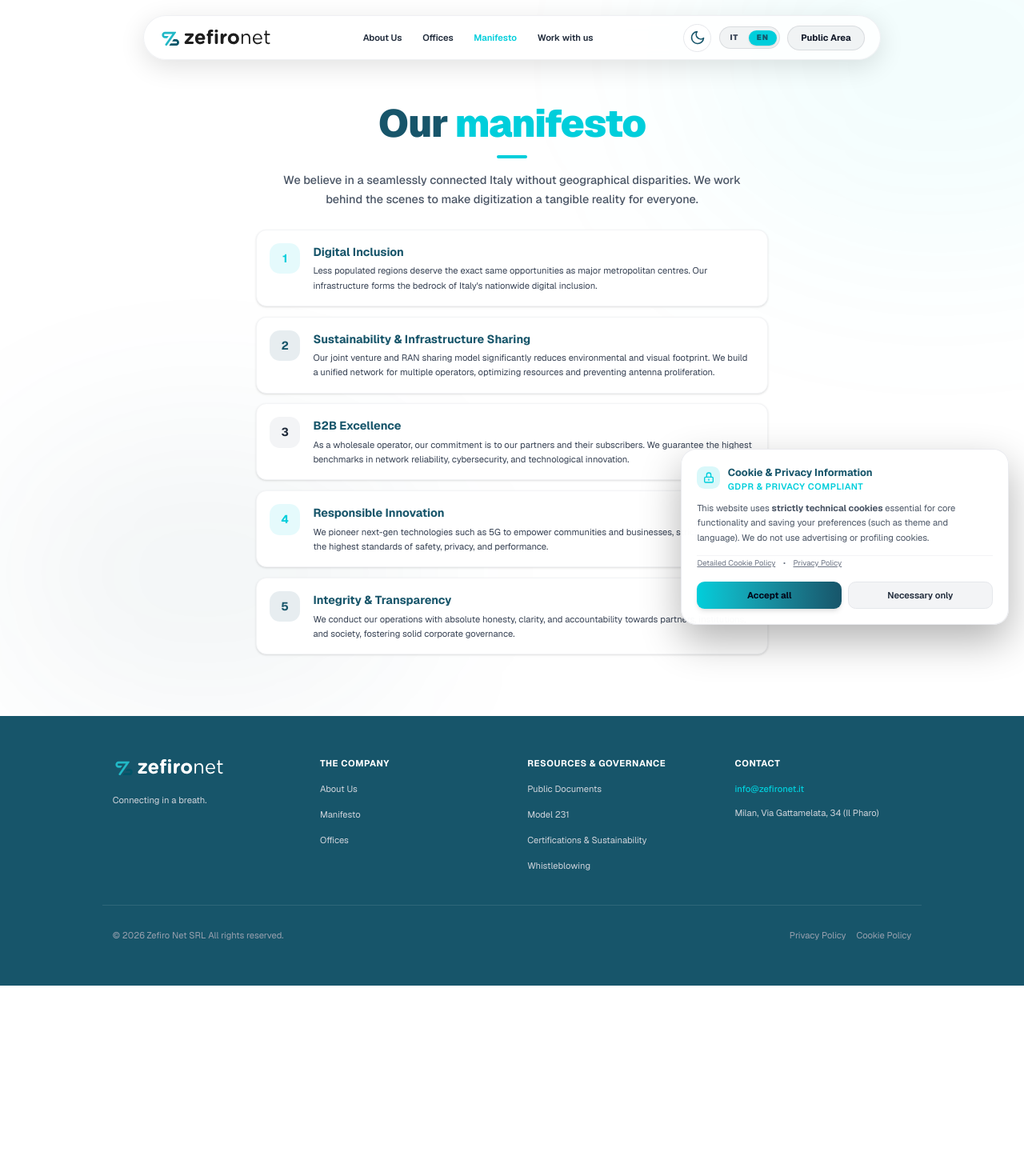
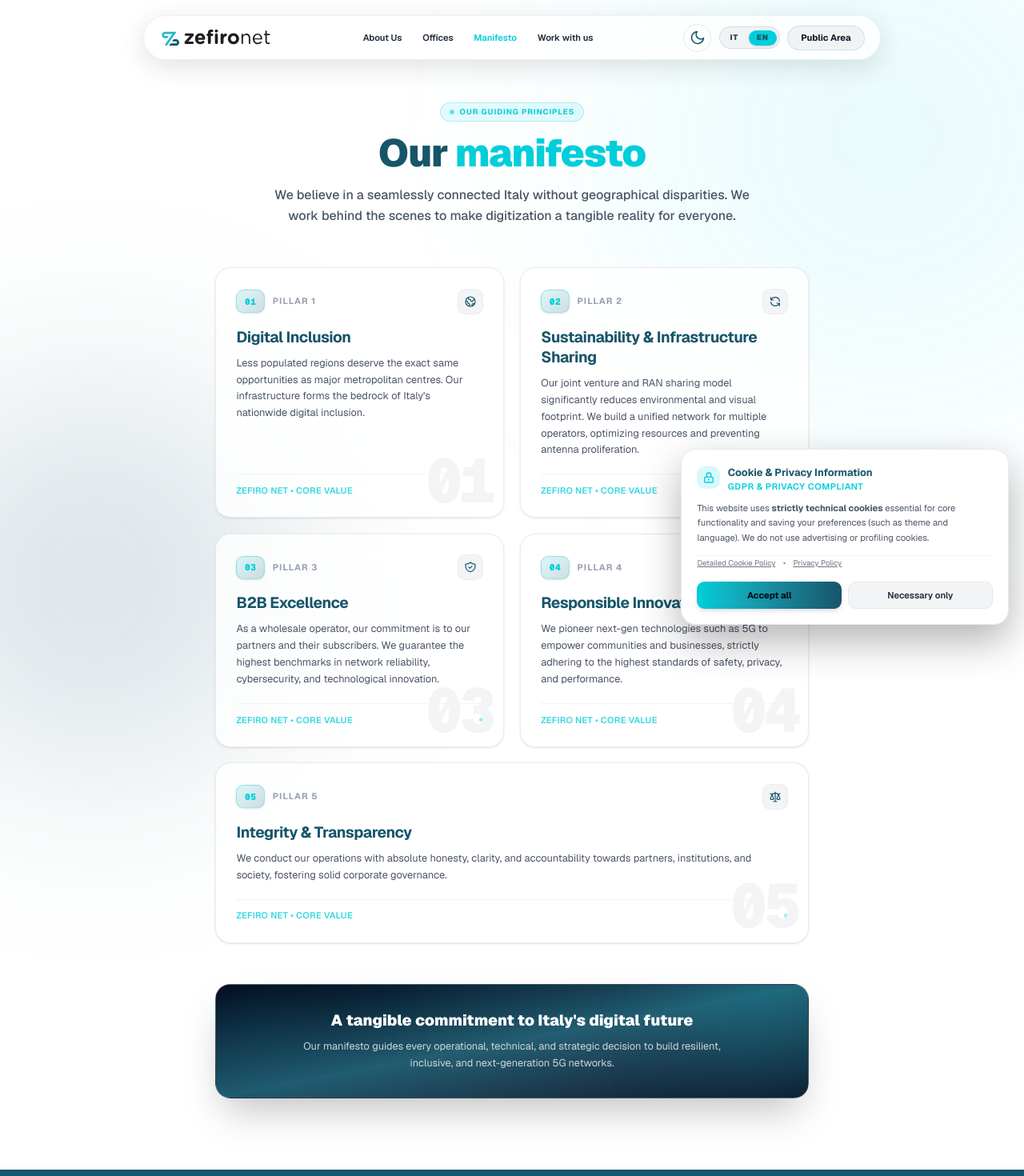
Before and after one commit to zefiro-net/zefiro-web, a Next.js app: page /en/manifesto in a window 1280 px wide. Shown: the top 1470 px of the page at 80% size. Before the commit the page ends 1232 px from the top, so only its background shows below. Built offline with nearby package versions, Linux system fonts and the light colour scheme.

Commit message:
design: redesign manifesto page with uniform high-tech badges, icons and modern grid cards

```diff
--- a/src/app/[lang]/manifesto/page.tsx
+++ b/src/app/[lang]/manifesto/page.tsx
@@ -2,63 +2,153 @@
 import { getDictionary } from '@/i18n';
 import { FadeIn } from '@/components/animations/FadeIn';
 import { StaggerContainer, StaggerItem } from '@/components/animations/Stagger';
-import type { ValoreManifesto } from '@/data/types';
 import type { Locale } from '@/i18n';
 
-const COLORE_MAP: Record<ValoreManifesto['coloreIcona'], string> = {
-  cyan: 'bg-zefiro-cyan/10 text-zefiro-cyan',
-  teal: 'bg-zefiro-teal/10 text-zefiro-teal',
-  gray: 'bg-gray-100 dark:bg-slate-800 text-gray-800 dark:text-gray-200',
-};
+// Pillar icons for high-tech executive feel
+const PILLAR_ICONS = [
+  // 01 - Inclusione Digitale
+  <svg key="1" className="w-5 h-5" fill="none" viewBox="0 0 24 24" stroke="currentColor">
+    <path strokeLinecap="round" strokeLinejoin="round" strokeWidth={1.8} d="M3.055 11H5a2 2 0 012 2v1a2 2 0 002 2 2 2 0 012 2v2.945M8 3.935V5.5A2.5 2.5 0 0010.5 8h.5a2 2 0 012 2 2 2 0 104 0 2 2 0 012-2h1.064M15 20.488V18a2 2 0 012-2h3.064M21 12a9 9 0 11-18 0 9 9 0 0118 0z" />
+  </svg>,
+  // 02 - Sostenibilità e Condivisione
+  <svg key="2" className="w-5 h-5" fill="none" viewBox="0 0 24 24" stroke="currentColor">
+    <path strokeLinecap="round" strokeLinejoin="round" strokeWidth={1.8} d="M4 4v5h.582m15.356 2A8.001 8.001 0 004.582 9m0 0H9m11 11v-5h-.581m0 0a8.003 8.003 0 01-15.357-2m15.357 2H15" />
+  </svg>,
+  // 03 - Eccellenza B2B
+  <svg key="3" className="w-5 h-5" fill="none" viewBox="0 0 24 24" stroke="currentColor">
+    <path strokeLinecap="round" strokeLinejoin="round" strokeWidth={1.8} d="M9 12l2 2 4-4m5.618-4.016A11.955 11.955 0 0112 2.944a11.955 11.955 0 01-8.618 3.04A12.02 12.02 0 003 9c0 5.591 3.824 10.29 9 11.622 5.176-1.332 9-6.03 9-11.622 0-1.042-.133-2.052-.382-3.016z" />
+  </svg>,
+  // 04 - Innovazione Responsabile
+  <svg key="4" className="w-5 h-5" fill="none" viewBox="0 0 24 24" stroke="currentColor">
+    <path strokeLinecap="round" strokeLinejoin="round" strokeWidth={1.8} d="M13 10V3L4 14h7v7l9-11h-7z" />
+  </svg>,
+  // 05 - Integrità e Trasparenza
+  <svg key="5" className="w-5 h-5" fill="none" viewBox="0 0 24 24" stroke="currentColor">
+    <path strokeLinecap="round" strokeLinejoin="round" strokeWidth={1.8} d="M3 6l3 1m0 0l-3 9a5.002 5.002 0 006.001 0M6 7l3 9M6 7l6-2m6 2l3-1m-3 1l-3 9a5.002 5.002 0 006.001 0M18 7l3 9m-3-9l-6-2m0-2v2m0 16V5m0 16H9m3 0h3" />
+  </svg>,
+];
 
 export default async function ManifestoPage({ params }: { params: Promise<{ lang: Locale }> }) {
   const { lang } = await params;
   const dict = await getDictionary(lang);
   const { pagina, valori } = getManifesto(lang);
+  const isIt = lang === 'it';
   const sottotitolo = dict.manifesto?.sottotitolo || pagina.acf.sottotitolo;
 
   return (
-    <main className="relative overflow-hidden">
-      {/* Background Accents */}
-      <div className="absolute top-0 right-0 -z-10 w-[50%] h-[50%] bg-zefiro-cyan/5 blur-[120px] rounded-full translate-x-1/3 -translate-y-1/3 pointer-events-none"></div>
-      <div className="absolute bottom-0 left-0 -z-10 w-[40%] h-[40%] bg-zefiro-teal/5 blur-[100px] rounded-full pointer-events-none"></div>
+    <main className="relative overflow-hidden min-h-screen">
+      {/* Background Ambient Glows */}
+      <div className="absolute top-0 right-0 -z-10 w-[600px] h-[600px] bg-zefiro-cyan/10 blur-[140px] rounded-full -mr-40 -mt-40 pointer-events-none"></div>
+      <div className="absolute bottom-1/3 left-0 -z-10 w-[500px] h-[500px] bg-zefiro-teal/15 blur-[120px] rounded-full -ml-40 pointer-events-none"></div>
 
       {/* Hero Section */}
-      <section className="relative flex flex-col justify-center items-center text-center px-4 sm:px-6 pt-32 sm:pt-36 md:pt-40 tall:pt-44 xl:tall:pt-48 pb-6 sm:pb-8 tall:pb-10 z-10">
+      <section className="relative flex flex-col justify-center items-center text-center px-4 sm:px-6 pt-32 sm:pt-36 md:pt-40 pb-12 sm:pb-16 z-10">
         <div className="max-w-4xl mx-auto flex flex-col items-center">
           <FadeIn delay={0.1}>
-            <h1 className="text-3xl sm:text-5xl md:text-6xl tall:text-5xl lg:tall:text-6xl font-black tracking-tight text-primary dark:text-white mb-3 sm:mb-4 leading-[1.1]">
+            <div className="inline-flex items-center gap-2 px-3.5 py-1.5 rounded-full bg-zefiro-cyan/10 border border-zefiro-cyan/25 text-zefiro-cyan text-xs font-bold uppercase tracking-widest mb-4">
+              <span className="w-2 h-2 rounded-full bg-zefiro-cyan animate-pulse"></span>
+              {isIt ? 'I Nostri Principi Guida' : 'Our Guiding Principles'}
+            </div>
+            <h1 className="text-3xl sm:text-5xl md:text-6xl font-black tracking-tight text-primary dark:text-white mb-4 leading-[1.1]">
               {dict.manifesto.titolo}
               <span className="text-zefiro-cyan">{dict.manifesto.titoloAccento}</span>
             </h1>
           </FadeIn>
+
           <FadeIn delay={0.2} className="flex flex-col items-center">
-            <div className="w-12 tall:w-16 h-1.5 bg-zefiro-cyan rounded-full mb-4 sm:mb-5 tall:mb-7 mx-auto"></div>
-            <p className="text-base sm:text-lg tall:text-xl md:tall:text-2xl text-gray-600 dark:text-gray-300 font-medium leading-relaxed max-w-3xl mx-auto">
+            <p className="text-base sm:text-lg md:text-xl text-gray-600 dark:text-gray-300 font-medium leading-relaxed max-w-3xl mx-auto">
               {sottotitolo}
             </p>
           </FadeIn>
         </div>
       </section>
 
-      {/* Manifesto Items */}
-      <div className="container mx-auto px-4 sm:px-6 lg:px-8 xl:px-12 max-w-4xl relative z-10 pb-16 sm:pb-24 tall:pb-32">
-        <StaggerContainer className="space-y-3.5 sm:space-y-4 tall:space-y-5">
-          {valori.map((valore) => (
-            <StaggerItem key={valore.id}>
-              <div className="flex flex-col sm:flex-row gap-3.5 sm:gap-5 tall:gap-6 items-start p-4 sm:p-5 tall:p-6 rounded-xl sm:rounded-2xl tall:rounded-3xl bg-white dark:bg-slate-800/40 border border-gray-100 dark:border-white/10 shadow-sm hover:shadow-md transition-all">
-                <div className={`flex-shrink-0 w-10 h-10 sm:w-12 sm:h-12 tall:w-14 tall:h-14 rounded-xl sm:rounded-2xl flex items-center justify-center font-bold text-base sm:text-lg tall:text-xl ${COLORE_MAP[valore.coloreIcona]}`}>
-                  {valore.numero}
+      {/* Manifesto Cards Grid */}
+      <section className="container mx-auto px-4 sm:px-6 lg:px-8 xl:px-12 max-w-5xl relative z-10 pb-20 sm:pb-28">
+        <StaggerContainer className="grid grid-cols-1 md:grid-cols-2 gap-5 sm:gap-6">
+          {valori.map((valore, index) => {
+            const formattedNumber = String(index + 1).padStart(2, '0');
+            const icon = PILLAR_ICONS[index % PILLAR_ICONS.length];
+            const isFullWidth = index === valori.length - 1 && valori.length % 2 !== 0;
+
+            return (
+              <StaggerItem
+                key={valore.id}
+                className={isFullWidth ? 'md:col-span-2' : ''}
+              >
+                <div className="group relative h-full rounded-2xl sm:rounded-3xl bg-white/80 dark:bg-slate-900/60 backdrop-blur-xl border border-gray-200/80 dark:border-white/10 p-6 sm:p-8 shadow-sm hover:shadow-xl hover:border-zefiro-cyan/40 dark:hover:border-zefiro-cyan/40 transition-all duration-300 overflow-hidden flex flex-col justify-between">
+
+                  {/* Subtle Top Gradient Line on Hover */}
+                  <div className="absolute top-0 left-0 right-0 h-1 bg-gradient-to-r from-transparent via-zefiro-cyan/0 to-transparent group-hover:via-zefiro-cyan transition-all duration-500"></div>
+
+                  {/* Watermark Number in Background */}
+                  <div className="absolute right-4 bottom-2 text-7xl sm:text-8xl font-black text-gray-100 dark:text-white/[0.03] select-none pointer-events-none font-mono tracking-tighter group-hover:text-zefiro-cyan/[0.07] transition-colors duration-300">
+                    {formattedNumber}
+                  </div>
+
+                  <div>
+                    {/* Header: Uniform Number Badge + Icon */}
+                    <div className="flex items-center justify-between mb-5">
+                      <div className="flex items-center gap-3">
+                        {/* Uniform Monospaced High-Tech Number Badge */}
+                        <div className="flex items-center justify-center h-9 px-3 rounded-xl bg-gradient-to-br from-zefiro-cyan/15 to-zefiro-teal/20 border border-zefiro-cyan/30 text-zefiro-cyan font-mono text-sm font-black tracking-wider shadow-sm">
+                          {formattedNumber}
+                        </div>
+                        {/* Pillar Tag */}
+                        <span className="text-[11px] font-bold uppercase tracking-widest text-gray-400 dark:text-gray-500">
+                          {isIt ? `Pilastro ${index + 1}` : `Pillar ${index + 1}`}
+                        </span>
+                      </div>
+
+                      {/* Icon Pill */}
+                      <div className="w-10 h-10 rounded-xl bg-gray-100 dark:bg-white/5 border border-gray-200/60 dark:border-white/10 text-primary dark:text-zefiro-cyan flex items-center justify-center group-hover:scale-110 group-hover:bg-zefiro-cyan/10 transition-all duration-300">
+                        {icon}
+                      </div>
+                    </div>
+
+                    {/* Title */}
+                    <h2 className="text-xl sm:text-2xl font-bold text-primary dark:text-white mb-3 tracking-tight group-hover:text-zefiro-cyan transition-colors">
+                      {valore.titolo}
+                    </h2>
+
+                    {/* Description */}
+                    <p className="text-sm sm:text-base text-gray-600 dark:text-gray-300 leading-relaxed font-normal relative z-10">
+                      {valore.descrizione}
+                    </p>
+                  </div>
+
+                  {/* Bottom Accent Bar */}
+                  <div className="mt-6 pt-4 border-t border-gray-100 dark:border-white/5 flex items-center justify-between text-xs text-gray-400 dark:text-gray-500">
+                    <span className="font-semibold text-[11px] tracking-wide uppercase text-zefiro-cyan/80">
+                      Zefiro Net • Core Value
+                    </span>
+                    <span className="w-1.5 h-1.5 rounded-full bg-zefiro-cyan/40 group-hover:bg-zefiro-cyan group-hover:scale-125 transition-all"></span>
+                  </div>
                 </div>
-                <div>
-                  <h2 className="text-base sm:text-lg tall:text-xl font-bold text-primary dark:text-white mb-1">{valore.titolo}</h2>
-                  <p className="text-xs sm:text-sm tall:text-base text-gray-700 dark:text-gray-300 leading-relaxed font-normal">{valore.descrizione}</p>
-                </div>
-              </div>
-            </StaggerItem>
-          ))}
+              </StaggerItem>
+            );
+          })}
         </StaggerContainer>
-      </div>
+
+        {/* Bottom Closing Callout */}
+        <FadeIn delay={0.4} className="mt-12 sm:mt-16">
+          <div className="rounded-2xl sm:rounded-3xl bg-gradient-to-br from-slate-950 via-primary/95 to-slate-900 text-white p-6 sm:p-10 border border-white/15 shadow-2xl relative overflow-hidden text-center flex flex-col items-center">
+            <div className="absolute top-0 right-0 w-64 h-64 bg-zefiro-cyan/15 rounded-full blur-3xl pointer-events-none -mr-20 -mt-20"></div>
+            <div className="absolute bottom-0 left-0 w-64 h-64 bg-zefiro-teal/30 rounded-full blur-3xl pointer-events-none -ml-20 -mb-20"></div>
+
+            <div className="relative z-10 max-w-2xl">
+              <h3 className="text-xl sm:text-2xl font-black mb-3 text-white">
+                {isIt ? 'Un impegno concreto per il futuro digitale d\'Italia' : 'A tangible commitment to Italy\'s digital future'}
+              </h3>
+              <p className="text-sm sm:text-base text-gray-300 leading-relaxed">
+                {isIt
+                  ? 'Il nostro manifesto guida ogni decisione operativa, tecnica e strategica per costruire reti 5G resilienti, inclusive e all\'avanguardia.'
+                  : 'Our manifesto guides every operational, technical, and strategic decision to build resilient, inclusive, and next-generation 5G networks.'}
+              </p>
+            </div>
+          </div>
+        </FadeIn>
+      </section>
     </main>
   );
 }
```
